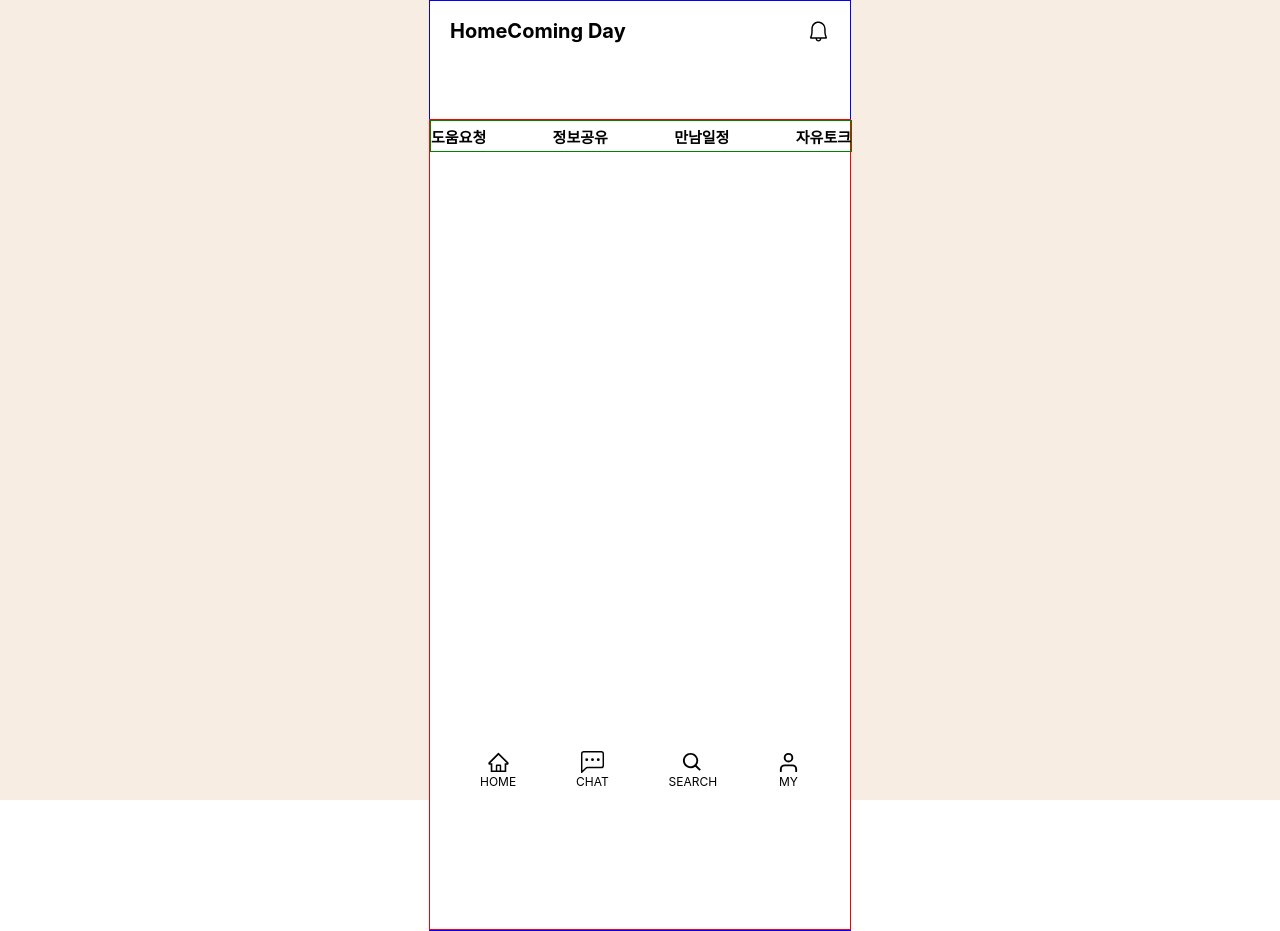
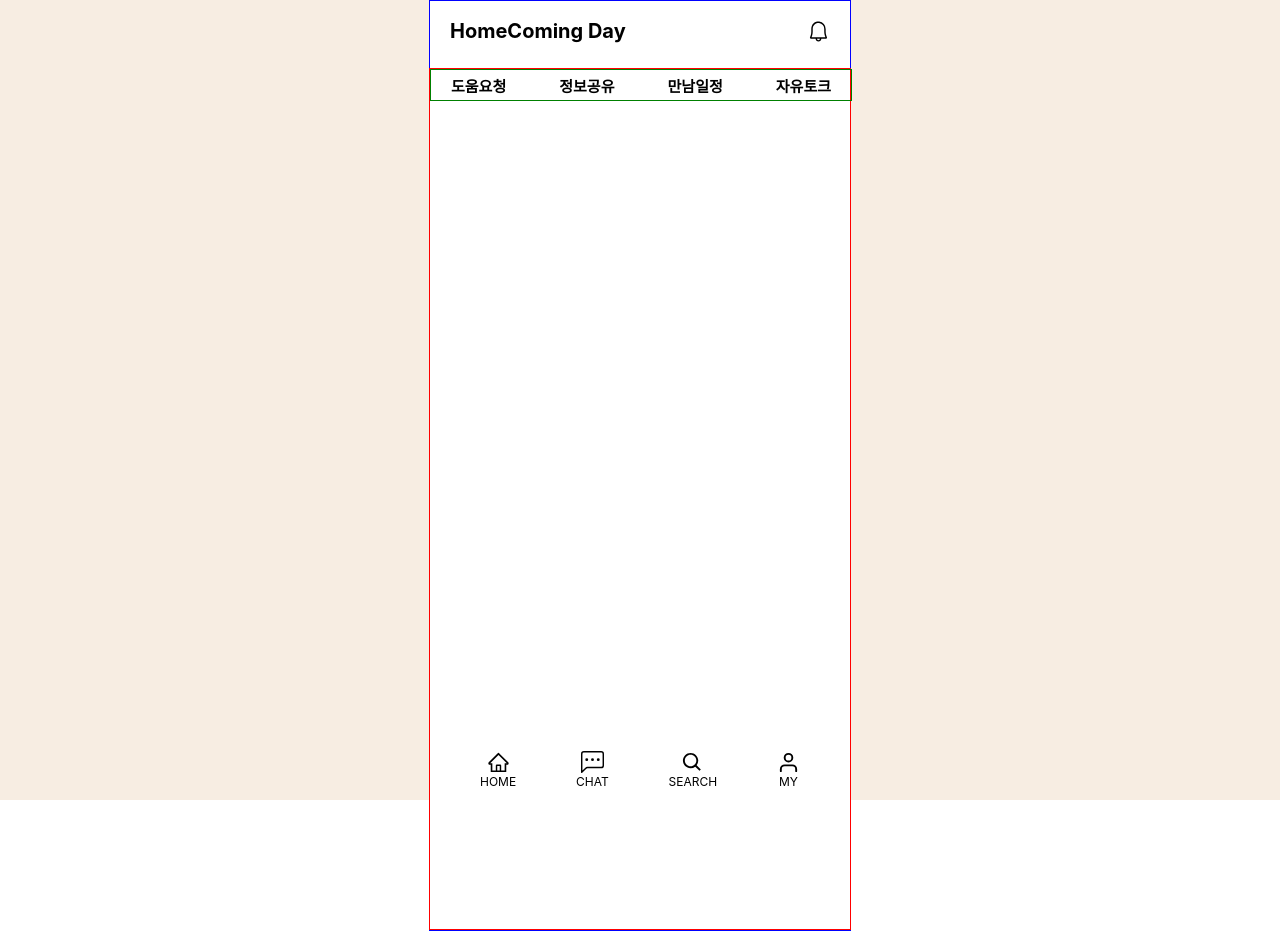
Before and after one commit to jennywoon/HomeComingDay, a React (Create React App) app: page / in a window 1280 px wide. Built offline with nearby package versions, Linux system fonts and the light colour scheme.

Commit message:
height 조정

```diff
--- a/src/components/HeaderTap.jsx
+++ b/src/components/HeaderTap.jsx
@@ -9,11 +9,13 @@
         <Navbar>
             <NavbarTitle
                 onClick={() => { navigate("/mainhelp") }}
-                style={{ cursor: "pointer" }}
+                style={{ cursor: "pointer", paddingLeft: "20px" }}
             >도움요청</NavbarTitle>
             <NavbarTitle>정보공유</NavbarTitle>
             <NavbarTitle>만남일정</NavbarTitle>
-            <NavbarTitle>자유토크</NavbarTitle>
+            <NavbarTitle
+                style={{ paddingRight: "20px"}}
+            >자유토크</NavbarTitle>
         </Navbar>
     );
 };
--- a/src/components/Home.jsx
+++ b/src/components/Home.jsx
@@ -14,7 +14,7 @@
 
 const HomeContainer = styled.div`
     width: 100%;
-    height: 809px;
+    height: 860px;
     border: 1px solid red;
     display: flex;
     flex-direction: column;
```
